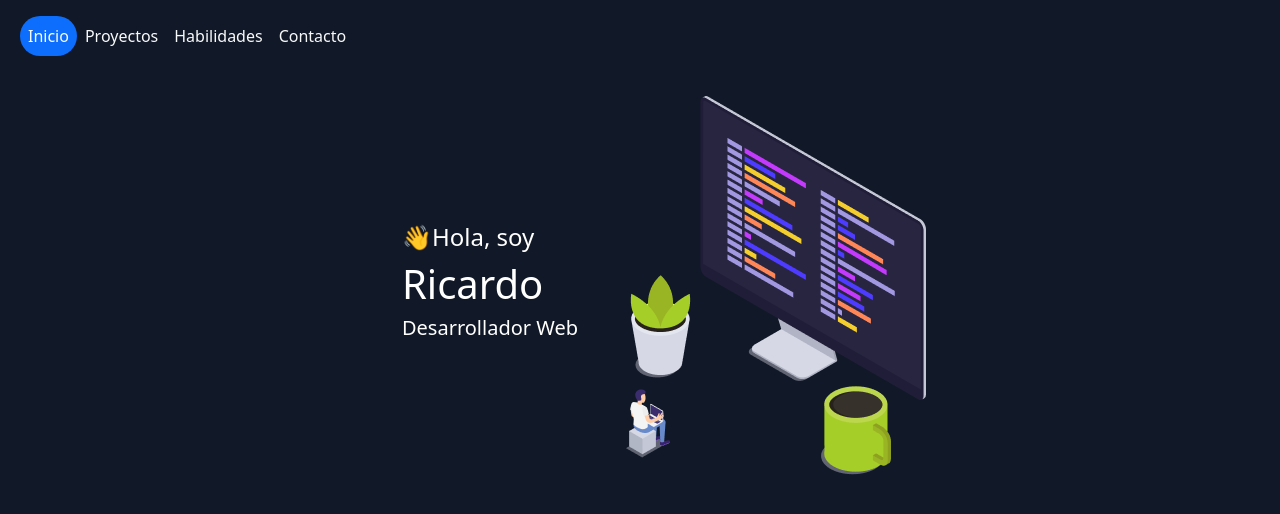
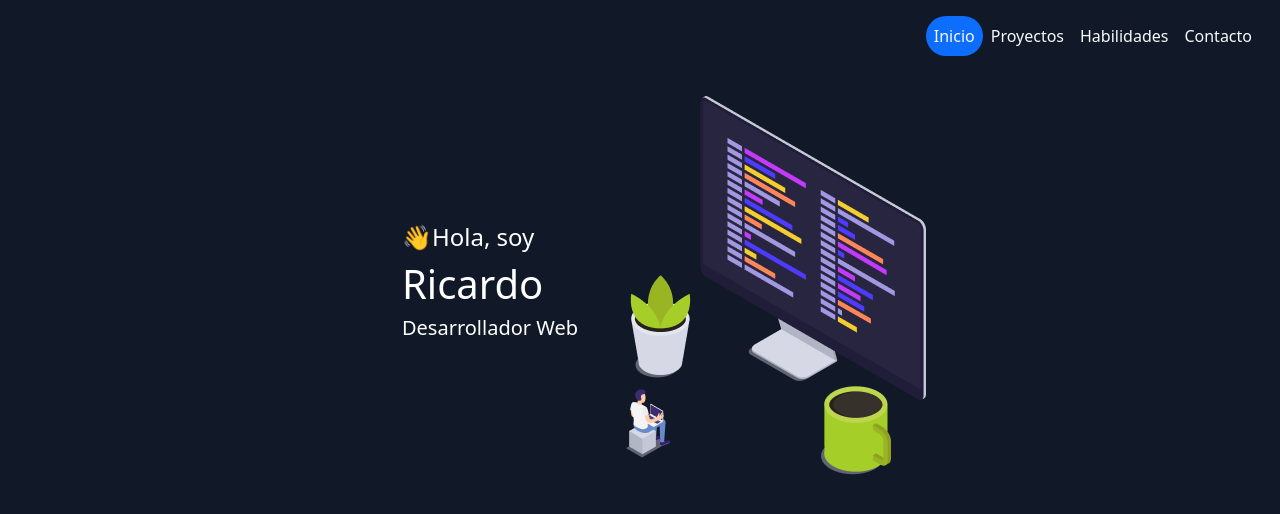
Before and after one commit to blackgoku-97/portafolio, a React (Vite) app: page / in a window 1280 px wide. Shown: the top 514 px of the page. Built offline with nearby package versions, Linux system fonts and the light colour scheme; the HTML template or start-up script is replaced by a standard one.

Commit message:
actualizado 3

```diff
--- a/src/Components/Header/Header.css
+++ b/src/Components/Header/Header.css
@@ -0,0 +1,3 @@
+.fixed-top {
+    left: unset;
+}
--- a/src/Components/Inicio/Inicio.jsx
+++ b/src/Components/Inicio/Inicio.jsx
@@ -9,7 +9,7 @@ export const Inicio = () => {
                 </h5>
             </div>
             <div className="img">
-                <img src="/img/coding.png" alt="img" />
+                <img src="../../public/img/coding.png" alt="img" />
             </div>
         </div>
     )
```
Also changed, not shown: 1 other file (tests, documents, lock files or other folders).
